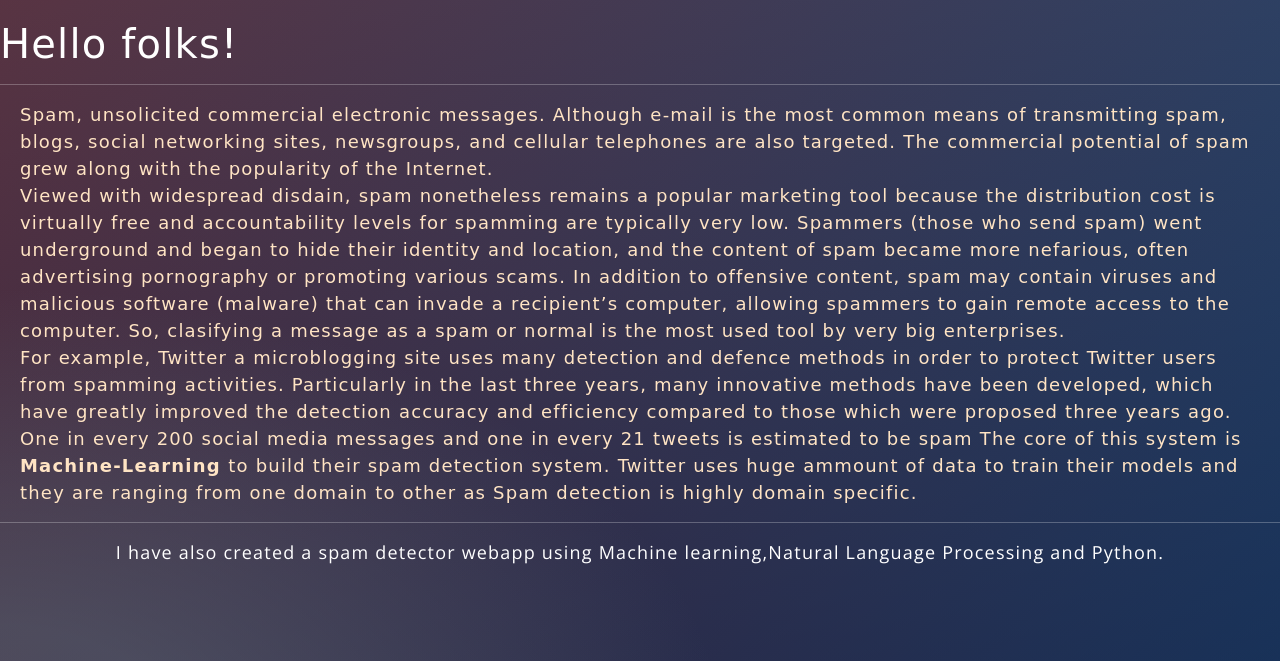
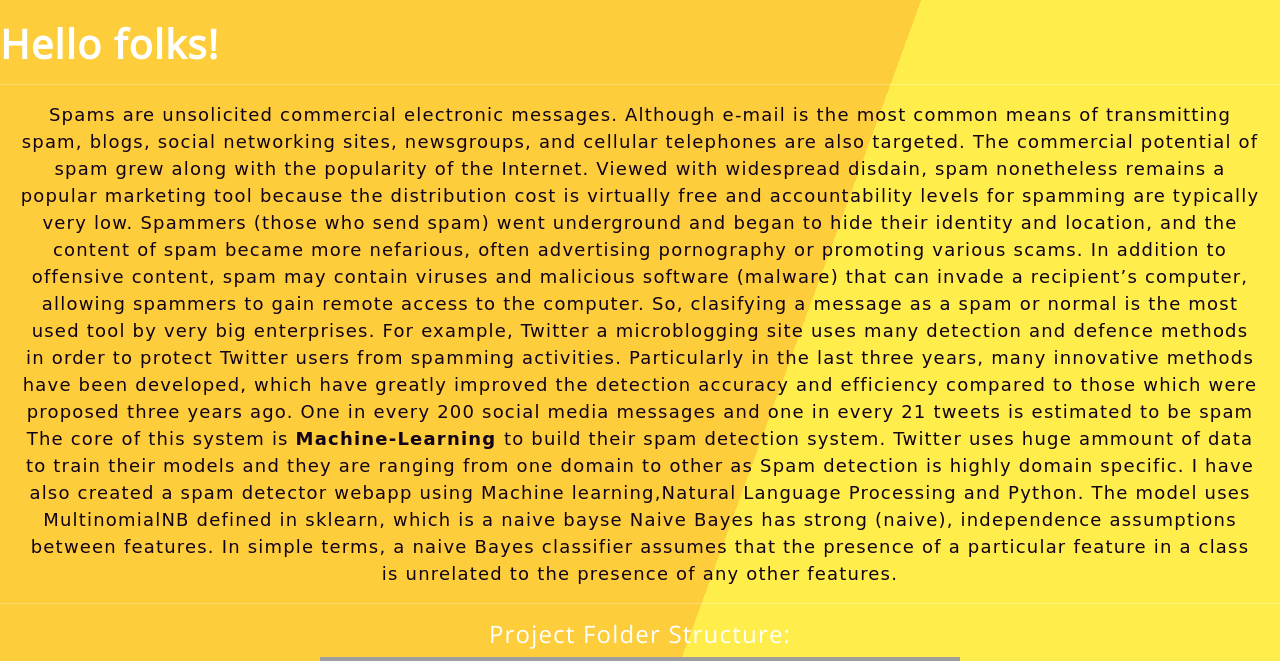
Before and after one commit to ank232/nlp-project, a Flask app: page /about in a window 1280 px wide. Shown: the part 59-720 px from the top of the page. Run offline with Flask 2, Linux system fonts and the light colour scheme; grey boxes are pictures that could not be loaded.

Commit message:
Update about.html

```diff
--- a/app/templates/public/about.html
+++ b/app/templates/public/about.html
@@ -1,34 +1,96 @@
-{% extends "public/templates/public_template.html" %}{% block title %}About{% endblock %}{% block main %}
+{% extends "public/templates/public_template.html" %}{% block title %}About{% endblock %} {% block main %}
 <style>
+    body {
+        background: linear-gradient(110deg, #fdcd3b 60%, #ffed4b 60%);
+    }
+
     p {
-        text-align: left;
+        text-align: center;
         padding-left: 20px;
         padding-right: 20px;
         box-sizing: content-box;
         font-family: cursive;
-        color: bisque;
-        border: 2px powderblue;
+        color: rgb(17, 2, 24);
+        border: 2px rgb(29, 74, 156);
     }
 
     h1 {
         text-align: left;
         margin-top: 20px;
-        font-family: cursive;
+        font-weight: bold;
+    }
+
+    h4 {
+        text-align: center;
+    }
+
+    img {
+        width: 50%;
+        margin: auto;
+        display: block;
     }
 </style>
 <h1>Hello folks!</h1>
 <hr>
 <p>
-    Spam, unsolicited commercial electronic messages. Although e-mail is the most common means of transmitting spam, blogs, social networking sites, newsgroups, and cellular telephones are also targeted. The commercial potential of spam grew along with the
-    popularity of the Internet.
-    <br> Viewed with widespread disdain, spam nonetheless remains a popular marketing tool because the distribution cost is virtually free and accountability levels for spamming are typically very low. Spammers (those who send spam) went underground and
-    began to hide their identity and location, and the content of spam became more nefarious, often advertising pornography or promoting various scams. In addition to offensive content, spam may contain viruses and malicious software (malware) that can
-    invade a recipient’s computer, allowing spammers to gain remote access to the computer. So, clasifying a message as a spam or normal is the most used tool by very big enterprises.
-    <br> For example, Twitter a microblogging site uses many detection and defence methods in order to protect Twitter users from spamming activities. Particularly in the last three years, many innovative methods have been developed, which have greatly
-    improved the detection accuracy and efficiency compared to those which were proposed three years ago. One in every 200 social media messages and one in every 21 tweets is estimated to be spam The core of this system is <strong>Machine-Learning </strong>to
-    build their spam detection system. Twitter uses huge ammount of data to train their models and they are ranging from one domain to other as Spam detection is highly domain specific.
-    <hr> I have also created a spam detector webapp using Machine learning,Natural Language Processing and Python.
-    <br>
+    Spams are unsolicited commercial electronic messages. Although e-mail is the most common means of transmitting spam, blogs, social networking sites, newsgroups, and cellular telephones are also targeted. The commercial potential of spam grew along with
+    the popularity of the Internet. Viewed with widespread disdain, spam nonetheless remains a popular marketing tool because the distribution cost is virtually free and accountability levels for spamming are typically very low. Spammers (those who send
+    spam) went underground and began to hide their identity and location, and the content of spam became more nefarious, often advertising pornography or promoting various scams. In addition to offensive content, spam may contain viruses and malicious
+    software (malware) that can invade a recipient’s computer, allowing spammers to gain remote access to the computer. So, clasifying a message as a spam or normal is the most used tool by very big enterprises. For example, Twitter a microblogging site
+    uses many detection and defence methods in order to protect Twitter users from spamming activities. Particularly in the last three years, many innovative methods have been developed, which have greatly improved the detection accuracy and efficiency
+    compared to those which were proposed three years ago. One in every 200 social media messages and one in every 21 tweets is estimated to be spam The core of this system is <strong>Machine-Learning </strong>to build their spam detection system.
+    Twitter uses huge ammount of data to train their models and they are ranging from one domain to other as Spam detection is highly domain specific. I have also created a spam detector webapp using Machine learning,Natural Language Processing and Python.
+    The model uses MultinomialNB defined in sklearn, which is a naive bayse Naive Bayes has strong (naive), independence assumptions between features. In simple terms, a naive Bayes classifier assumes that the presence of a particular feature in a class
+    is unrelated to the presence of any other features.
+</p>
+<hr>
+<h4>Project Folder Structure:</h4>
+<div class="img-crop">
+    <img src="static/img/project.png " alt="Project Folder Structure " class="centre ">
+</div>
+<div class="container">
+    <div class="row">
+        <div class="col">
+            <h4 style="text-align: left;">Tech-Stack:</h4>
+            <ul>
+                <li>
+                    <h6>Python</h6>
+                </li>
+                <li>
+                    <h6>Jupyter Notebook</h6>
 
-</p>
-{%endblock%}}
+                </li>
+                <li>
+                    <h6>Frontend:</h6>
+                    <ul>
+                        <li>
+                            <h6>HTML</h6>
+                        </li>
+                        <li>
+                            <h6>CSS</h6>
+                        </li>
+                        <li>
+                            <h6>Bootstrap</h6>
+                        </li>
+                    </ul>
+                </li>
+                <li>
+                    <h6>Backend: </h6>
+                    <ul>
+                        <li>
+                            <h6>Flask</h6>
+                        </li>
+                    </ul>
+                </li>
+                <li>
+                    <h6>Deployment</h6>
+                    <ul>
+                        <li>
+                            <h6>Heroku</h6>
+                        </li>
+                    </ul>
+                </li>
+            </ul>
+        </div>
+    </div>
+</div>{%endblock%}
```
